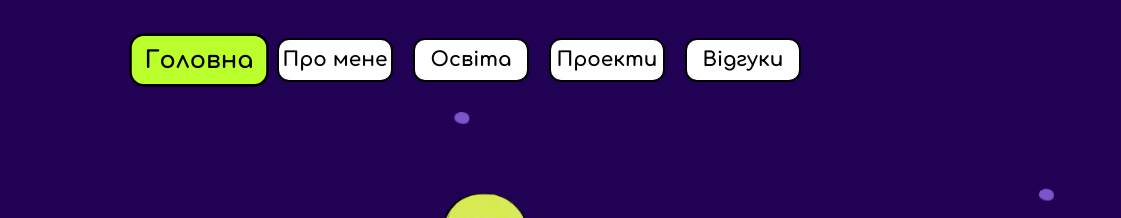
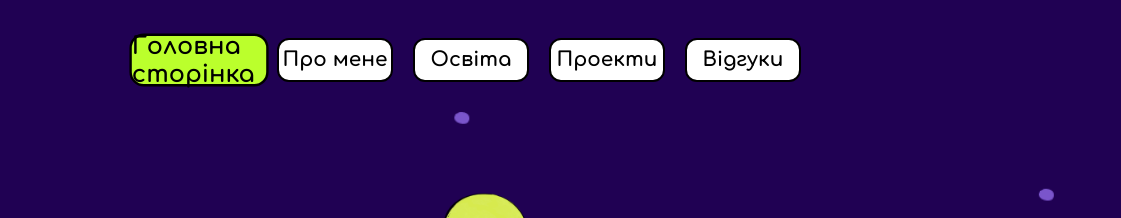
Before and after one commit to tamarafm/MyWebPage, a plain HTML site: page index.html in a window 1280 px wide. Shown: the top 218 px of the page, 159-1280 px from the left. Drawn offline with Linux system fonts and the light colour scheme.

Commit message:
14строка
яя

```diff
--- a/index.html
+++ b/index.html
@@ -11,7 +11,7 @@
         <div class="fixed-menu">
             <h1 class="logo"><img src="Logo.jpg" alt="logo" width="100"></h1>
             <div class="nav-links">
-                <a class="nav-link main-link active" href="#main">Головна</a>
+                <a class="nav-link main-link active" href="#main">Головна сторінка</a>
                 <a class="nav-link about-link" href="#about">Про мене</a>
                 <a class="nav-link skills-link" href="#skills">Освіта</a>
                 <a class="nav-link works-link" href="#works">Проекти</a>
```
